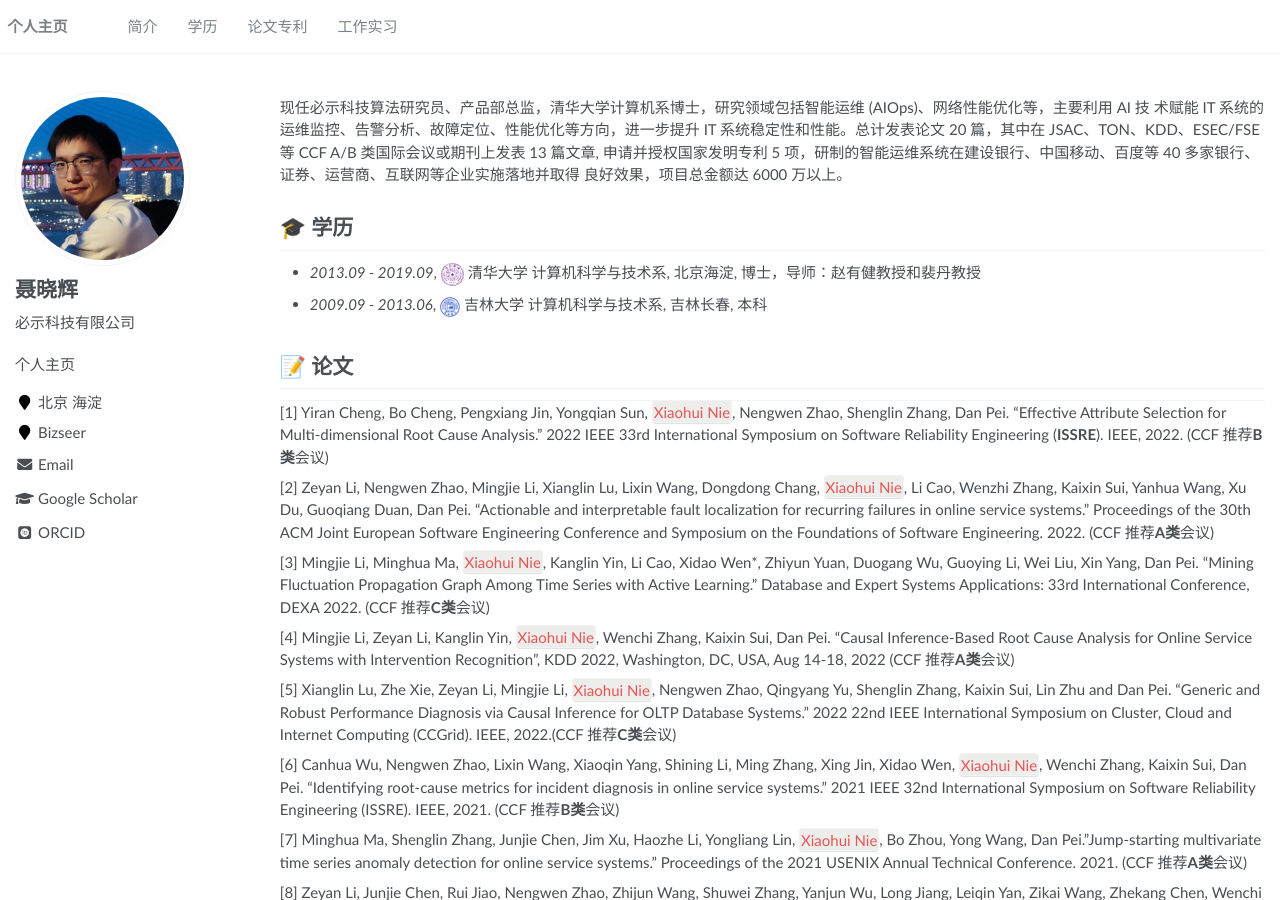
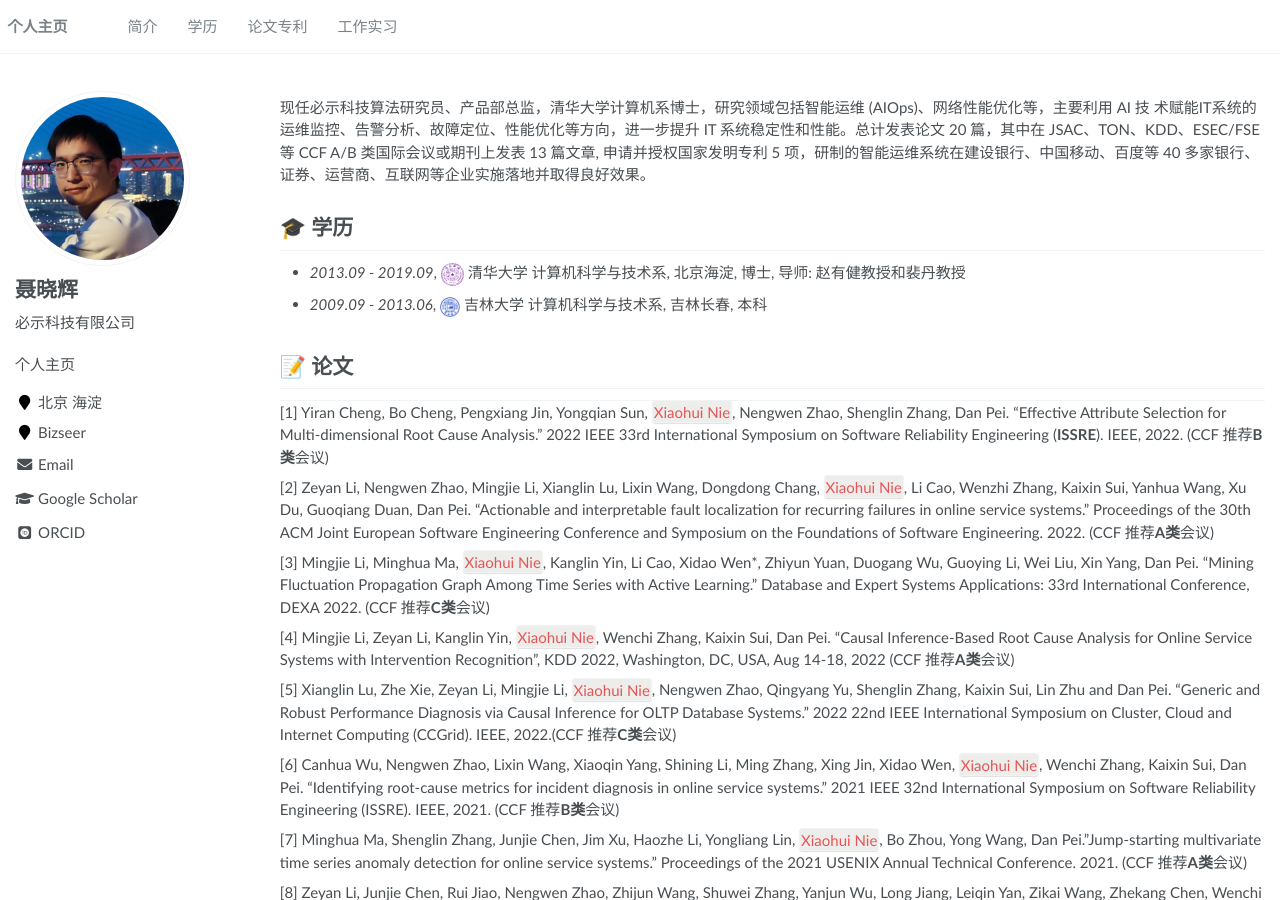
Before and after one commit to Alan-Nie/zh-cn, a Jekyll site: the page built from _pages/about.md, in a window 1280 px wide and 900 px high. Built offline with Jekyll 4.4.1, drawn with Linux system fonts in a browser that asks for light colours; some web fonts are replaced.

```diff
--- a/_pages/about.md
+++ b/_pages/about.md
@@ -17,13 +17,13 @@ redirect_from:
 
 <span class='anchor' id='about-me'></span>
 ---
-现任必示科技算法研究员、产品部总监，清华大学计算机系博士，研究领域包括智能运维 (AIOps)、网络性能优化等，主要利用 AI 技 术赋能 IT 系统的运维监控、告警分析、故障定位、性能优化等方向，进一步提升 IT 系统稳定性和性能。总计发表论文 20 篇，其中在 JSAC、TON、KDD、ESEC/FSE 等 CCF A/B 类国际会议或期刊上发表 13 篇文章, 申请并授权国家发明专利 5 项，研制的智能运维系统在建设银行、中国移动、百度等 40 多家银行、证券、运营商、互联网等企业实施落地并取得 良好效果，项目总金额达 6000 万以上。
+现任必示科技算法研究员、产品部总监，清华大学计算机系博士，研究领域包括智能运维 (AIOps)、网络性能优化等，主要利用 AI 技 术赋能IT系统的运维监控、告警分析、故障定位、性能优化等方向，进一步提升 IT 系统稳定性和性能。总计发表论文 20 篇，其中在 JSAC、TON、KDD、ESEC/FSE 等 CCF A/B 类国际会议或期刊上发表 13 篇文章, 申请并授权国家发明专利 5 项，研制的智能运维系统在建设银行、中国移动、百度等 40 多家银行、证券、运营商、互联网等企业实施落地并取得良好效果。
 
 <span class='anchor' id='-xl'></span>
 
 # 🎓 学历
-- *2013.09 - 2019.09*, <a href="https://www.tsinghua.edu.cn/"><img class="svg" src="/images/THU_logo.svg" width="23pt"></a> 清华大学 计算机科学与技术系,  北京海淀,   博士，导师：赵有健教授和裴丹教授
-- *2009.09 - 2013.06*, <a href="https://www.jlu.edu.cn/"><img class="jpeg" src="/images/JLU_logo.jpeg" width="20pt"></a> 吉林大学 计算机科学与技术系,   吉林长春,   本科
+- *2013.09 - 2019.09*, <a href="https://www.tsinghua.edu.cn/"><img class="svg" src="/images/THU_logo.svg" width="23pt"></a> 清华大学 计算机科学与技术系, 北京海淀, 博士, 导师: 赵有健教授和裴丹教授
+- *2009.09 - 2013.06*, <a href="https://www.jlu.edu.cn/"><img class="jpeg" src="/images/JLU_logo.jpeg" width="20pt"></a> 吉林大学 计算机科学与技术系, 吉林长春, 本科
 
 <span class='anchor' id='-lwzl'></span>
 
```
